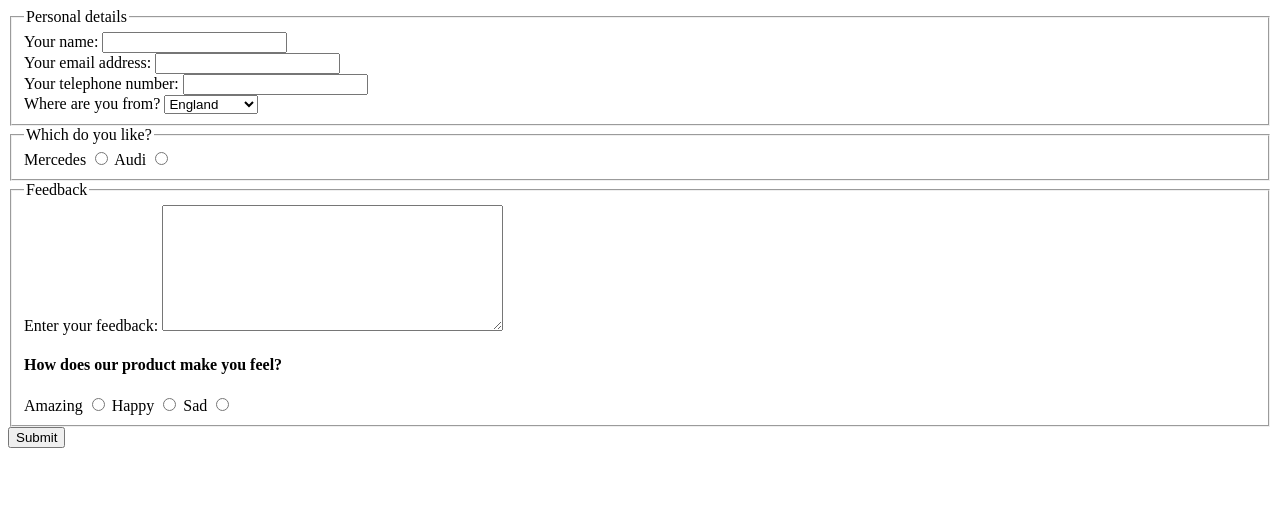
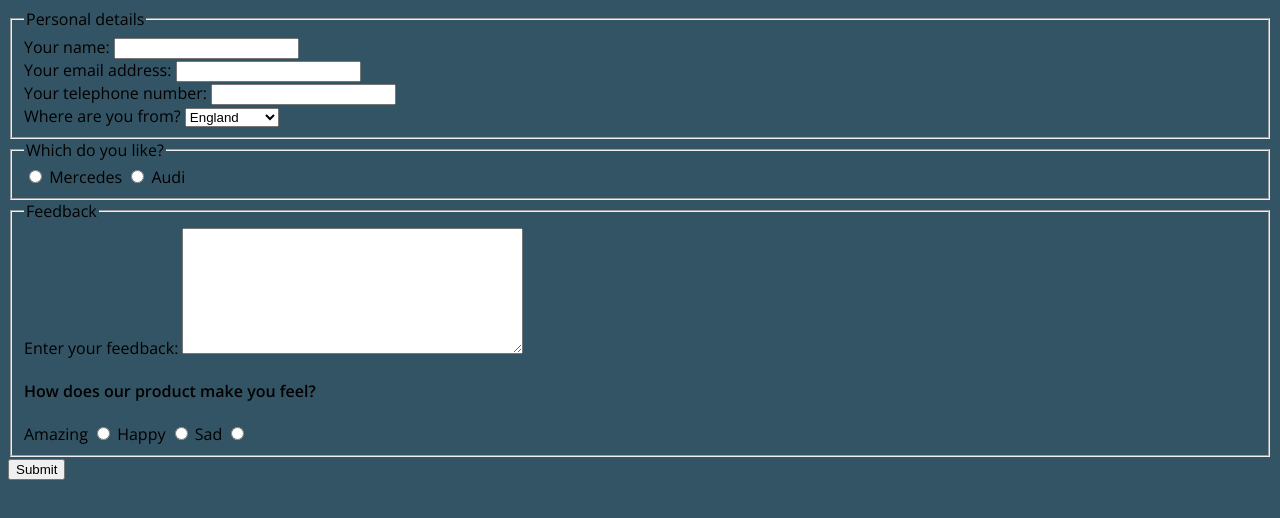
Before and after one commit to johant87/usabilla_test, a plain HTML site: page index.html in a window 1280 px wide. Drawn offline with nearby package versions, Linux system fonts and the light colour scheme.

Commit message:
added SASS style file and recompile it with koala, added background color and standerd font

```diff
--- a/index.html
+++ b/index.html
@@ -3,6 +3,7 @@
 <head>
   <meta charset="utf-8">
   <title>JS Bin</title>
+  <link rel="stylesheet" href="styles.css">
 </head>
 <body>
   <form action="#" method="post">
@@ -36,11 +37,12 @@
       <fieldset>
          <legend>Which do you like?</legend>
 
+         <input type="radio" name="likes" id="checkbox1" value="checkbox1">
          <label for="checkbox1">Mercedes</label>
-         <input type="radio" name="likes" id="checkbox1" value="checkbox1">
 
+         <input type="radio" name="likes" id="checkbox2" value="checkbox2">
          <label for="checkbox2">Audi</label>
-         <input type="radio" name="likes" id="checkbox2" value="checkbox2">
+
       </fieldset>
 
     <fieldset>
--- /dev/null
+++ b/styles.scss
@@ -0,0 +1,5 @@
+@import url(https://fonts.googleapis.com/css?family=Open+Sans:400,300,600);
+body {
+  font-family: 'Open Sans', sans-serif;
+  background-color: #335464;
+}
```
Also changed, not shown: styles.css (added), 1 other file.
